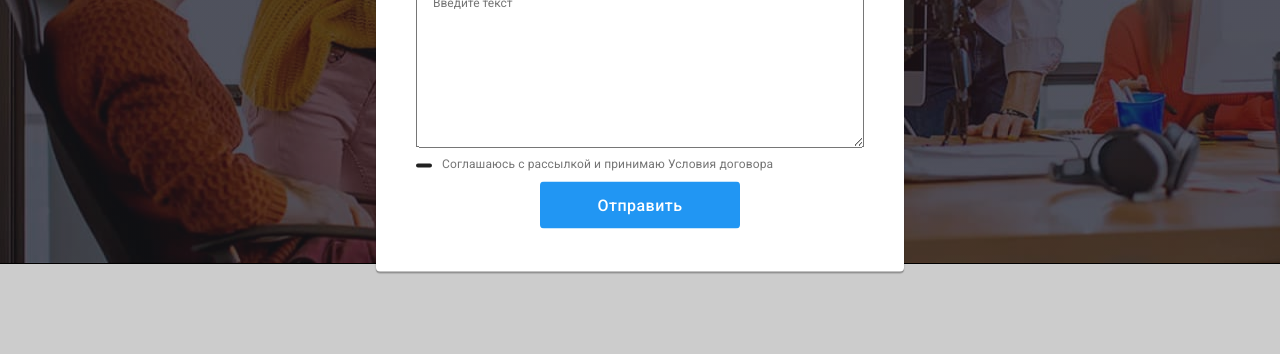
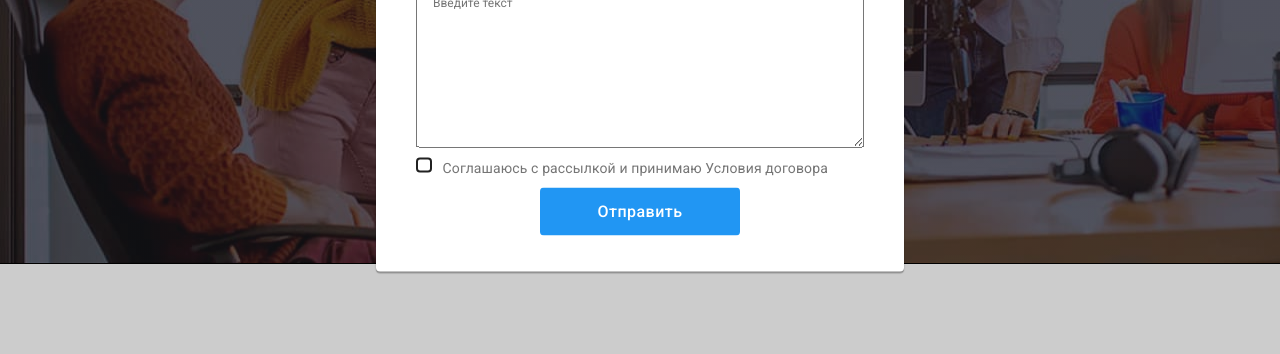
Before and after one commit to HelenBoiko/goit-markup-hw-06, a plain HTML site: page index.html in a window 1280 px wide. Both pictures are taken after a click on the button "Заказать услугу". Shown: the part 419-773 px from the top of the page. Drawn offline with nearby package versions, Linux system fonts and the light colour scheme.

Commit message:
добавляет иконку и исправляет чекбокс

```diff
--- a/css/styles.css
+++ b/css/styles.css
@@ -837,6 +837,17 @@ button {
 
 }
 
+.label-box {
+  font-family: Roboto;
+  font-style: Regular;
+  font-size: 14px;
+  line-height: 24px;
+  line-height: 146%;
+  align: Left;
+  vertical-align: Top;
+  letter-spacing: 3%;
+}
+
 .checkbox {
 
   position: absolute;
@@ -850,7 +861,7 @@ button {
   overflow: hidden;
 }
 
-.checkbox:checked + .icon {
+.checkbox:checked + .box-icon {
 border-color: transparent;
 background-color: var(--accent-link-color);
 background-image: url("../imeges/icon-check.svg");
@@ -861,7 +872,7 @@ background-origin: padding-box;
 .box-icon {
   display: inline-block;
   width: 16px;
-  height: 15x;
+  height: 15px;
   margin-right: 7px;
 
   border: 2px solid #212121;
--- a/index.html
+++ b/index.html
@@ -465,7 +465,8 @@
           </div>
 
           <div class="form-field">
-          <label for="accept">
+          <label class="label-box"
+          for="accept">
           <input class="checkbox" type="checkbox" name="accept" id="accept"/>
           <span class="box-icon"></span>
 
```
